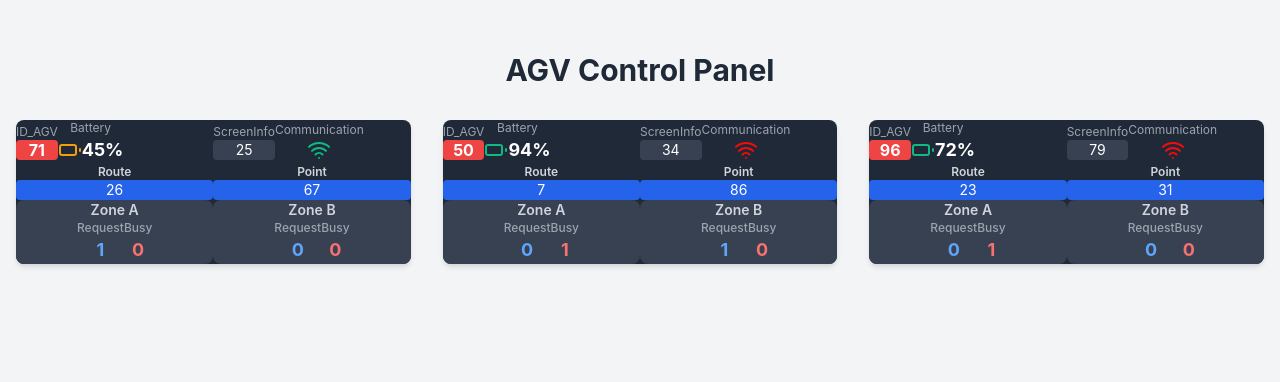
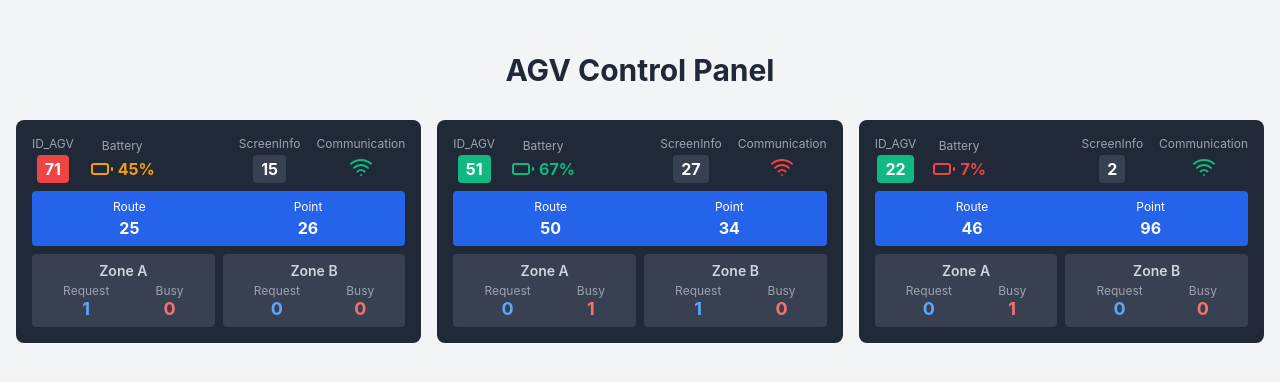
Before and after one commit to DazedDEATH/RAE_REACT, a React (Create React App) app: page / in a window 1280 px wide. Shown: the top 382 px of the page. Built offline with nearby package versions, Linux system fonts and the light colour scheme.

Commit message:
Candy Front

```diff
--- a/src/App.js
+++ b/src/App.js
@@ -9,7 +9,7 @@ function App() {
     <div className="min-h-screen bg-gray-100 py-8 px-4">
       <div className="max-w-7xl mx-auto">
         <h1 className="text-3xl font-bold mb-8 text-center text-gray-800">AGV Control Panel</h1>
-        <div className="grid grid-cols-1 md:grid-cols-2 lg:grid-cols-3 gap-8">
+        <div className="grid grid-cols-1 lg:grid-cols-3 gap-4">
           {[...Array(numberOfAGVs)].map((_, index) => (
             <AGVPanel key={index + 1} agvNumber={index + 1} />
           ))}
--- a/src/agv-control-panel.css
+++ b/src/agv-control-panel.css
@@ -1,17 +1,223 @@
 /* agv-control-panel.css */
 
-/* Global Styles */
+
+
 body {
   font-family: -apple-system, BlinkMacSystemFont, 'Segoe UI', 'Roboto', 'Oxygen',
     'Ubuntu', 'Cantarell', 'Fira Sans', 'Droid Sans', 'Helvetica Neue',
     sans-serif;
   -webkit-font-smoothing: antialiased;
   -moz-osx-font-smoothing: grayscale;
+  background-color: #f3f4f6;
 }
 
-/* Layout */
-.min-h-screen {
-  min-height: 100vh;
+.agv-panel {
+  background-color: #1f2937;
+  border-radius: 0.5rem;
+  padding: 1rem;
+  margin-bottom: 1rem;
+  color: #ffffff;
+}
+
+.panel-header {
+  display: flex;
+  justify-content: space-between;
+  align-items: center;
+  margin-bottom: 0.5rem;
+}
+
+.header-left, .header-right {
+  display: flex;
+  gap: 1rem;
+  align-items: center;
+}
+
+.id-agv, .battery, .screen-info, .communication {
+  display: flex;
+  flex-direction: column;
+  align-items: center;
+}
+
+.label {
+  font-size: 0.75rem;
+  color: #9ca3af;
+  margin-bottom: 0.25rem;
+  text-align: center;
+}
+
+.value {
+  font-size: 1rem;
+  font-weight: bold;
+  text-align: center;
+}
+
+.id-agv .value {
+  padding: 0.25rem 0.5rem;
+  border-radius: 0.25rem;
+}
+
+.id-agv .value.enabled {
+  background-color: #10b981;
+}
+
+.id-agv .value.disabled {
+  background-color: #ef4444;
+}
+
+.battery .value {
+  display: flex;
+  align-items: center;
+  gap: 0.25rem;
+}
+
+.battery-icon {
+  width: 1.5rem;
+  height: 1.5rem;
+}
+
+.battery .value.battery-high {
+  color: #10b981;
+}
+
+.battery .value.battery-medium {
+  color: #f59e0b;
+}
+
+.battery .value.battery-low {
+  color: #ef4444;
+}
+
+.screen-info .value {
+  background-color: #374151;
+  padding: 0.25rem 0.5rem;
+  border-radius: 0.25rem;
+}
+
+.communication {
+  display: flex;
+  flex-direction: column;
+  align-items: center;
+}
+
+.wifi-icon {
+  width: 1.5rem;
+  height: 1.5rem;
+}
+
+.communication .value.connected {
+  color: #10b981;
+}
+
+.communication .value.disconnected {
+  color: #ef4444;
+}
+
+.panel-body {
+  display: flex;
+  flex-direction: column;
+  gap: 0.5rem;
+}
+
+.route-point {
+  display: flex;
+  justify-content: space-around;
+  background-color: #2563eb;
+  padding: 0.5rem;
+  border-radius: 0.25rem;
+}
+
+.route, .point {
+  text-align: center;
+  flex: 1;
+}
+
+.route .label, .point .label {
+  color: #ffffff;
+}
+
+.change-route {
+  background-color: #f59e0b;
+  color: #ffffff;
+  text-align: center;
+  padding: 0.25rem;
+  border-radius: 0.25rem;
+}
+
+.change-route.hidden {
+  display: none;
+}
+
+.traffic-zones {
+  display: flex;
+  justify-content: space-between;
+  gap: 0.5rem;
+}
+
+.traffic-zone {
+  background-color: #374151;
+  padding: 0.5rem;
+  border-radius: 0.25rem;
+  flex: 1;
+}
+
+.zone-title {
+  font-size: 0.875rem;
+  font-weight: 600;
+  text-align: center;
+  margin-bottom: 0.25rem;
+  color: #d1d5db;
+}
+
+.zone-content {
+  display: flex;
+  justify-content: space-around;
+}
+
+.zone-item {
+  text-align: center;
+}
+
+.zone-label {
+  font-size: 0.75rem;
+  color: #9ca3af;
+}
+
+.zone-value {
+  font-size: 1.125rem;
+  font-weight: bold;
+}
+
+.zone-value.request {
+  color: #60a5fa;
+}
+
+.zone-value.busy {
+  color: #f87171;
+}
+
+/* Responsive layout */
+.grid {
+  display: grid;
+  gap: 1rem;
+}
+
+.grid-cols-1 {
+  grid-template-columns: repeat(1, minmax(0, 1fr));
+}
+
+@media (min-width: 1024px) {
+  .lg\:grid-cols-3 {
+    grid-template-columns: repeat(3, minmax(0, 1fr));
+  }
+}
+
+.max-w-7xl {
+  max-width: 80rem;
+}
+
+.mx-auto {
+  margin-left: auto;
+  margin-right: auto;
 }
 
 .py-8 {
@@ -24,237 +230,23 @@ body {
   padding-right: 1rem;
 }
 
-.max-w-7xl {
-  max-width: 80rem;
+.text-3xl {
+  font-size: 1.875rem;
+  line-height: 2.25rem;
 }
 
-.mx-auto {
-  margin-left: auto;
-  margin-right: auto;
-}
-
-.grid {
-  display: grid;
-}
-
-.gap-8 {
-  gap: 2rem;
-}
-
-.p-4 {
-  padding: 1rem;
-}
-
-.p-6 {
-  padding: 1.5rem;
-}
-
-.mb-4 {
-  margin-bottom: 1rem;
+.font-bold {
+  font-weight: 700;
 }
 
 .mb-8 {
   margin-bottom: 2rem;
 }
 
-.space-x-2 > * + * {
-  margin-left: 0.5rem;
-}
-
-/* Typography */
 .text-center {
   text-align: center;
-}
-
-.text-3xl {
-  font-size: 1.875rem;
-  line-height: 2.25rem;
-}
-
-.text-2xl {
-  font-size: 1.5rem;
-  line-height: 2rem;
-}
-
-.text-lg {
-  font-size: 1.125rem;
-  line-height: 1.75rem;
-}
-
-.text-base {
-  font-size: 1rem;
-  line-height: 1.5rem;
-}
-
-.text-sm {
-  font-size: 0.875rem;
-  line-height: 1.25rem;
-}
-
-.text-xs {
-  font-size: 0.75rem;
-  line-height: 1rem;
-}
-
-.font-bold {
-  font-weight: 700;
-}
-
-.font-semibold {
-  font-weight: 600;
-}
-
-.font-medium {
-  font-weight: 500;
-}
-
-/* Colors */
-.bg-gray-100 {
-  background-color: #f3f4f6;
-}
-
-.bg-white {
-  background-color: #ffffff;
-}
-
-.bg-gray-800 {
-  background-color: #1f2937;
-}
-
-.bg-gray-700 {
-  background-color: #374151;
-}
-
-.bg-blue-600 {
-  background-color: #2563eb;
-}
-
-.bg-yellow-500 {
-  background-color: #f59e0b;
-}
-
-.bg-green-500 {
-  background-color: #10b981;
-}
-
-.bg-red-500 {
-  background-color: #ef4444;
 }
 
 .text-gray-800 {
   color: #1f2937;
 }
-
-.text-white {
-  color: #ffffff;
-}
-
-.text-gray-300 {
-  color: #d1d5db;
-}
-
-.text-gray-400 {
-  color: #9ca3af;
-}
-
-.text-blue-400 {
-  color: #60a5fa;
-}
-
-.text-red-400 {
-  color: #f87171;
-}
-
-.text-green-500 {
-  color: #10b981;
-}
-
-.text-yellow-500 {
-  color: #f59e0b;
-}
-
-.text-red-500 {
-  color: #f50b0b;
-}
-
-/* Components */
-.rounded-xl {
-  border-radius: 0.75rem;
-}
-
-.rounded-lg {
-  border-radius: 0.5rem;
-}
-
-.rounded {
-  border-radius: 0.25rem;
-}
-
-.shadow-lg {
-  box-shadow: 0 10px 15px -3px rgba(0, 0, 0, 0.1), 0 4px 6px -2px rgba(0, 0, 0, 0.05);
-}
-
-.shadow-md {
-  box-shadow: 0 4px 6px -1px rgba(0, 0, 0, 0.1), 0 2px 4px -1px rgba(0, 0, 0, 0.06);
-}
-
-/* Flexbox */
-.flex {
-  display: flex;
-}
-
-.items-center {
-  align-items: center;
-}
-
-.justify-center {
-  justify-content: center;
-}
-
-.justify-between {
-  justify-content: space-between;
-}
-
-/* Grid */
-.grid-cols-6 {
-  grid-template-columns: repeat(6, minmax(0, 1fr));
-}
-
-.grid-cols-2 {
-  grid-template-columns: repeat(2, minmax(0, 1fr));
-}
-
-/* Responsive Design */
-@media (min-width: 768px) {
-  .md\:grid-cols-2 {
-    grid-template-columns: repeat(2, minmax(0, 1fr));
-  }
-}
-
-@media (min-width: 1024px) {
-  .lg\:grid-cols-3 {
-    grid-template-columns: repeat(3, minmax(0, 1fr));
-  }
-}
-
-/* Utility Classes */
-.hidden {
-  display: none;
-}
-
-/* Icons */
-.w-10 {
-  width: 2.5rem;
-}
-
-.h-10 {
-  height: 2.5rem;
-}
-
-.w-8 {
-  width: 2rem;
-}
-
-.h-8 {
-  height: 2rem;
-}
--- a/src/agv-control-panel.tsx
+++ b/src/agv-control-panel.tsx
@@ -22,16 +22,16 @@ const TrafficZone: React.FC<{ zone: string; agvNumber: number }> = ({ zone, agvN
   const busy = queryVariable(`Traffic.Zone${zone}.Busy`, agvNumber)
 
   return (
-    <div className="bg-gray-700 p-2 rounded-lg">
-      <div className="text-sm font-semibold mb-1 text-center text-gray-300">Zone {zone}</div>
-      <div className="flex justify-center items-center space-x-4">
-        <div className="text-center">
-          <div className="text-xs font-medium text-gray-400">Request</div>
-          <div className="text-lg font-bold text-blue-400">{request}</div>
+    <div className="traffic-zone">
+      <div className="zone-title">Zone {zone}</div>
+      <div className="zone-content">
+        <div className="zone-item">
+          <div className="zone-label">Request</div>
+          <div className="zone-value request">{request}</div>
         </div>
-        <div className="text-center">
-          <div className="text-xs font-medium text-gray-400">Busy</div>
-          <div className="text-lg font-bold text-red-400">{busy}</div>
+        <div className="zone-item">
+          <div className="zone-label">Busy</div>
+          <div className="zone-value busy">{busy}</div>
         </div>
       </div>
     </div>
@@ -45,64 +45,60 @@ const AGVPanel: React.FC<AGVProps> = ({ agvNumber }) => {
   const screenInfo = queryVariable('ScreenInfo', agvNumber)
 
   const getBatteryColor = (percentage: number) => {
-    if (percentage > 66) return 'text-green-500'
-    if (percentage > 33) return 'text-yellow-500'
-    return 'text-red-500'
+    if (percentage > 66) return 'battery-high'
+    if (percentage > 33) return 'battery-medium'
+    return 'battery-low'
   }
 
   return (
-    <div className="bg-gray-800 p-3 rounded-lg shadow-md">
-      <div className="grid grid-cols-2 gap-2 mb-2">
-        <div className="col-span-2 sm:col-span-1 flex flex-col items-center space-y-2">
-          <div className="text-center">
-            <div className="text-xs text-gray-400 mb-1">ID_AGV</div>
-            <div className={`text-xl font-bold px-2 py-1 rounded ${agvEnabled ? 'bg-green-500 text-white' : 'bg-red-500 text-white'}`}>
+    <div className="agv-panel">
+      <div className="panel-header">
+        <div className="header-left">
+          <div className="id-agv">
+            <div className="label">ID_AGV</div>
+            <div className={`value ${agvEnabled ? 'enabled' : 'disabled'}`}>
               {queryVariable('ID_AGV', agvNumber)}
             </div>
           </div>
-          <div className="text-center">
-            <div className="text-xs text-gray-400 mb-1">Battery</div>
-            <div className="flex items-center justify-center space-x-1">
-              <Battery className={`w-5 h-5 ${getBatteryColor(batteryPercentage)}`} />
-              <span className="text-lg font-bold text-white">{batteryPercentage}%</span>
+          <div className="battery">
+            <div className="label">Battery</div>
+            <div className={`value ${getBatteryColor(batteryPercentage)}`}>
+              <Battery className="battery-icon" />
+              <span>{batteryPercentage}%</span>
             </div>
           </div>
         </div>
-        <div className="col-span-2 sm:col-span-1 flex flex-col items-center space-y-2">
-          <div className="text-center">
-            <div className="text-xs text-gray-400 mb-1">ScreenInfo</div>
-            <div className="bg-gray-700 px-2 py-1 rounded text-sm text-white">
-              {queryVariable('ScreenInfo', agvNumber)}
-            </div>
+        <div className="header-right">
+          <div className="screen-info">
+            <div className="label">ScreenInfo</div>
+            <div className="value">{screenInfo}</div>
           </div>
-          <div className="text-center">
-            <div className="text-xs text-gray-400 mb-1">Communication</div>
-            <div className="flex justify-center">
-              <Wifi className={`w-5 h-5 ${wifiStatus ? 'text-green-500' : 'text-red-500'}`} />
+          <div className="communication">
+            <div className="label">Communication</div>
+            <div className={`value ${wifiStatus ? 'connected' : 'disconnected'}`}>
+              <Wifi className="wifi-icon" />
             </div>
           </div>
         </div>
       </div>
-      <div className="grid grid-cols-2 gap-2 mb-2">
-        <div className="text-center">
-          <div className="text-xs font-semibold mb-1 text-gray-300">Route</div>
-          <div className="bg-blue-600 px-2 py-1 rounded text-sm text-white">
-            {queryVariable('LayoutPosition.Route', agvNumber)}
+      <div className="panel-body">
+        <div className="route-point">
+          <div className="route">
+            <div className="label">Route</div>
+            <div className="value">{queryVariable('LayoutPosition.Route', agvNumber)}</div>
+          </div>
+          <div className="point">
+            <div className="label">Point</div>
+            <div className="value">{queryVariable('LayoutPosition.Point', agvNumber)}</div>
           </div>
         </div>
-        <div className="text-center">
-          <div className="text-xs font-semibold mb-1 text-gray-300">Point</div>
-          <div className="bg-blue-600 px-2 py-1 rounded text-sm text-white">
-            {queryVariable('LayoutPosition.Point', agvNumber)}
-          </div>
+        <div className={`change-route ${screenInfo === 19 ? '' : 'hidden'}`}>
+          Change route
         </div>
-      </div>
-      <div className={`bg-yellow-500 px-2 py-1 rounded text-center text-sm mb-2 ${screenInfo === 19 ? '' : 'hidden'}`}>
-        Change route
-      </div>
-      <div className="grid grid-cols-2 gap-2">
-        <TrafficZone zone="A" agvNumber={agvNumber} />
-        <TrafficZone zone="B" agvNumber={agvNumber} />
+        <div className="traffic-zones">
+          <TrafficZone zone="A" agvNumber={agvNumber} />
+          <TrafficZone zone="B" agvNumber={agvNumber} />
+        </div>
       </div>
     </div>
   )
```
